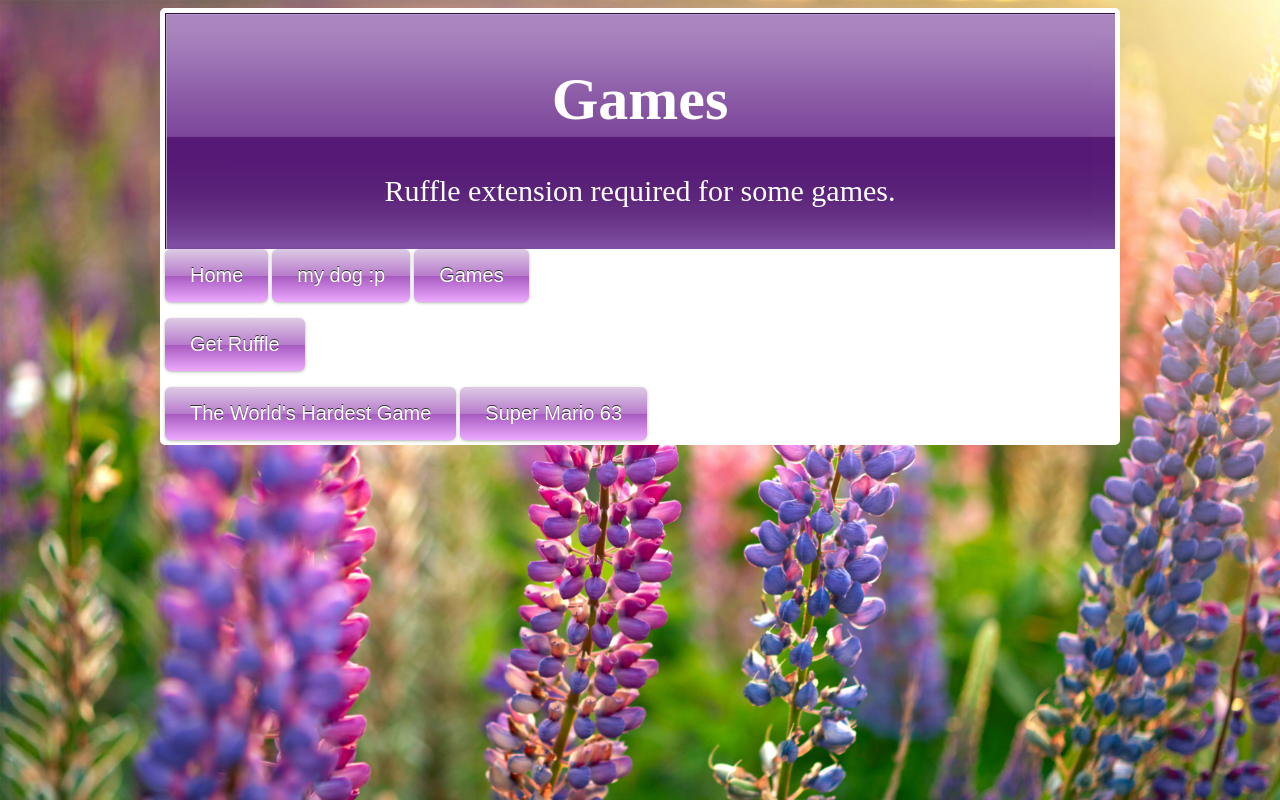
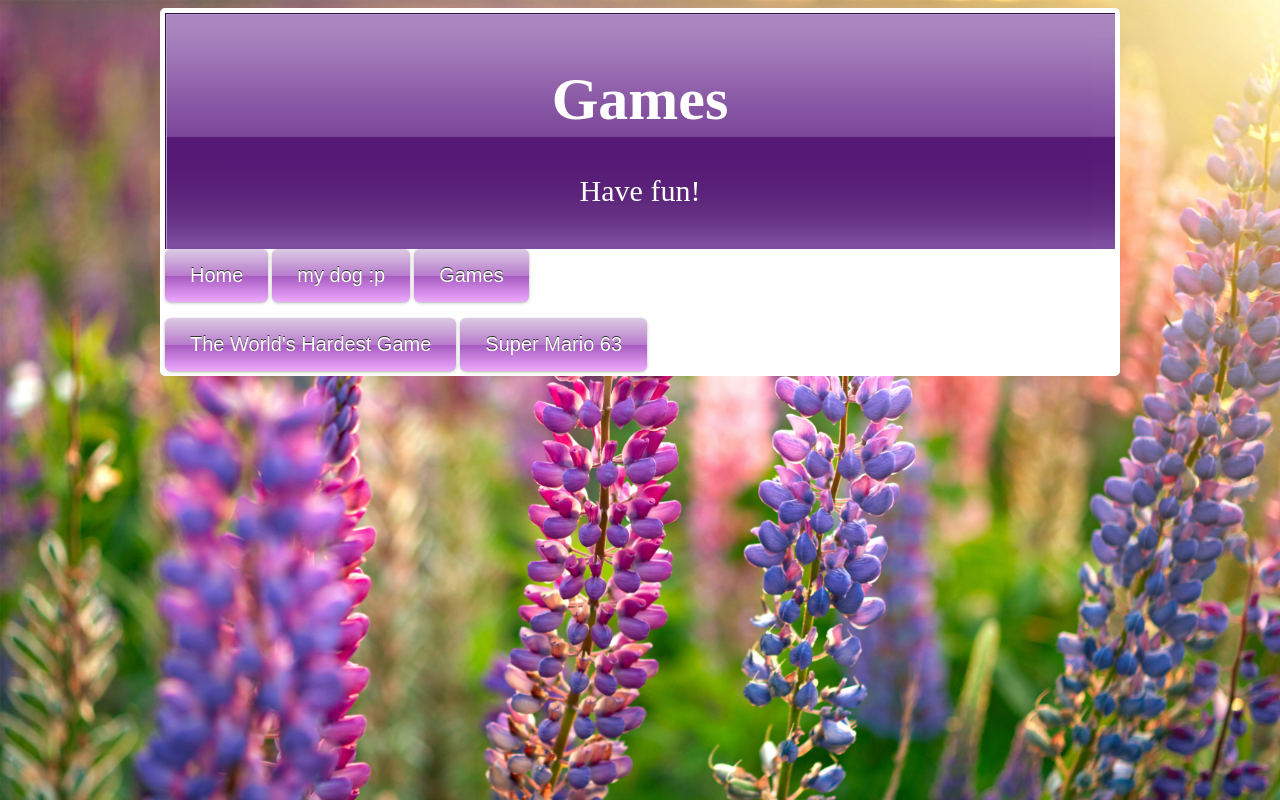
Before and after one commit to psyclonepman/psyclonepman.github.io, a plain HTML site: page games/index.html in a window 1280 px wide. Drawn offline with Linux system fonts and the light colour scheme.

Commit message:
ruffle integration

```diff
--- a/games/index.html
+++ b/games/index.html
@@ -7,6 +7,7 @@
 <link rel="stylesheet" href="https://psyclonepman.github.io/style.css">
   <link rel="icon" type="image" href="https://psyclonepman.github.io/icon.png">
 </head>
+<script src="https://unpkg.com/@ruffle-rs/ruffle"></script>
 <body>
 
 
@@ -15,7 +16,7 @@
     <div class="window" style="width: 960px" display=center>
     <div class="header">
   <h1>Games</h1>
-  <p>Ruffle extension required for some games.</p>
+  <p>Have fun!</p>
 </div>
 
     <button aria-controls="tab-A" onclick="window.location.href='https://psyclonepman.github.io/';">Home</button>
@@ -25,8 +26,6 @@
   <article role="tabpanel" id="tab-A">
   <article role="tabpanel">
   <p></p>
-   <button aria-controls="tab-A" onclick="window.location.href='https://ruffle.rs/';">Get Ruffle</button>
-   <p></p>
     <button aria-controls="tab-A" onclick="window.location.href='https://psyclonepman.github.io/games/worldshardestgame';">The World's Hardest Game</button>
   <button aria-controls="tab-A" onclick="window.location.href='https://psyclonepman.github.io/games/sm63';">Super Mario 63</button>
 
```
Also changed, not shown: games/sm63/index.html (+1 -0 lines), games/worldshardestgame/index.html (+2 -0 lines).
